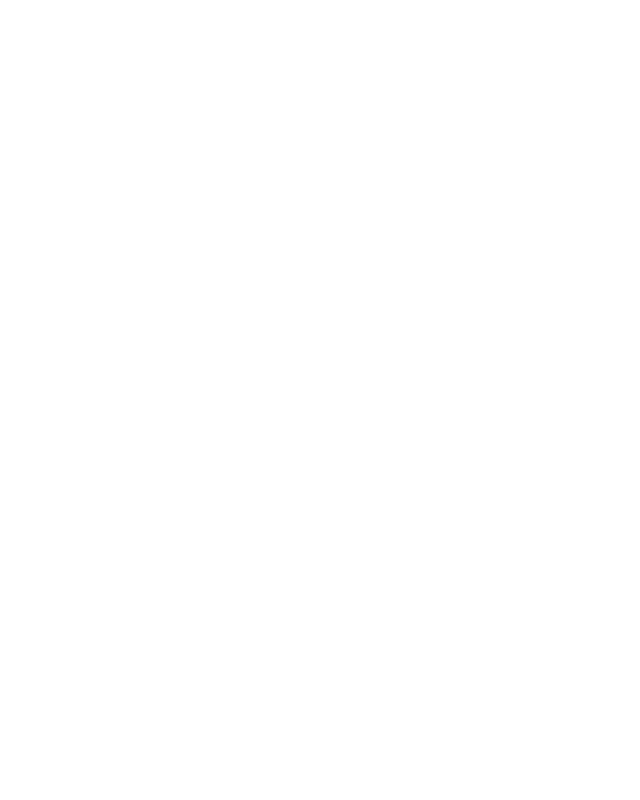
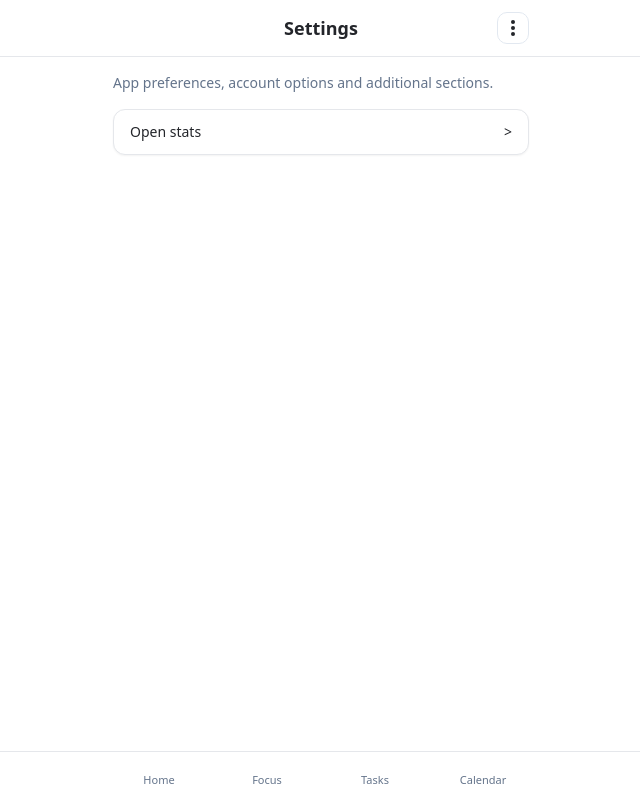
Before and after one commit to GoodFe11ow/Final-project, a Vue app in the folder frontend/: page /settings in a window 1280 px wide. Before the commit this address had no page. Shown: the whole page, without its empty margins (319-959 px from the left). Built offline with nearby package versions, Linux system fonts and the light colour scheme.

Commit message:
updated the start page structure

```diff
--- a/frontend/src/components/layout/AppShell.vue
+++ b/frontend/src/components/layout/AppShell.vue
@@ -1,38 +1,48 @@
 <script setup lang="ts">
 import { useRoute, useRouter } from 'vue-router'
 import { computed } from 'vue'
-import { usePwaInstall } from '@/composables/usePwaInstall'
 
 const route = useRoute()
 const router = useRouter()
-const { canInstall, install } = usePwaInstall()
 
 const navItems = computed(() => [
-  { name: 'Today', to: '/' },
+  { name: 'Home', to: '/' },
+  { name: 'Focus', to: '/focus' },
   { name: 'Tasks', to: '/tasks' },
-  { name: 'Focus', to: '/focus' },
-  { name: 'Stats', to: '/stats' },
+  { name: 'Calendar', to: '/calendar' },
 ])
 
 function isActive(path: string) {
   return route.path === path
 }
+
+const headerTitle = computed(() => String(route.meta.title ?? 'Productivity'))
 </script>
 
 <template>
   <div class="flex min-h-svh flex-col bg-background text-foreground">
     <header class="sticky top-0 z-10 border-b bg-background/80 backdrop-blur-sm">
       <div class="mx-auto flex w-full max-w-md items-center justify-between px-4 py-3">
-        <h1 class="text-lg font-semibold">Productivity</h1>
         <button
-          v-if="canInstall"
           type="button"
-          class="rounded-md border border-input bg-background px-3 py-1.5 text-xs font-medium text-foreground hover:bg-muted"
-          @click="install"
+          aria-label="Go to home"
+          class="h-8 w-8"
+          @click="router.push('/')"
         >
-          Install app
         </button>
-        <slot name="header-actions" />
+        <h1 class="text-lg font-semibold">{{ headerTitle }}</h1>
+        <button
+          type="button"
+          aria-label="Open settings"
+          class="flex h-8 w-8 items-center justify-center rounded-md border border-input text-lg leading-none hover:bg-muted"
+          @click="router.push('/settings')"
+        >
+          <span class="flex flex-col items-center justify-center gap-0.5" aria-hidden="true">
+            <span class="h-1 w-1 rounded-full bg-current"></span>
+            <span class="h-1 w-1 rounded-full bg-current"></span>
+            <span class="h-1 w-1 rounded-full bg-current"></span>
+          </span>
+        </button>
       </div>
     </header>
 
--- /dev/null
+++ b/frontend/src/views/Calendar.vue
@@ -0,0 +1,22 @@
+<script setup lang="ts">
+import AppShell from '@/components/layout/AppShell.vue'
+</script>
+
+<template>
+  <AppShell>
+    <section class="flex flex-1 flex-col gap-4">
+      <p class="text-sm text-muted-foreground">
+        Placeholder for calendar view, upcoming tasks and schedule blocks.
+      </p>
+
+      <div class="rounded-lg border bg-card p-4 text-card-foreground shadow-sm">
+        <p class="text-xs text-muted-foreground">This week</p>
+        <p class="mt-2 text-lg font-semibold">No events yet</p>
+      </div>
+
+      <div class="flex flex-1 items-center justify-center text-sm text-muted-foreground">
+        Calendar timeline will live here.
+      </div>
+    </section>
+  </AppShell>
+</template>
--- a/frontend/src/views/Focus.vue
+++ b/frontend/src/views/Focus.vue
@@ -5,12 +5,9 @@
 <template>
   <AppShell>
     <section class="flex flex-1 flex-col gap-4">
-      <header>
-        <h2 class="text-xl font-semibold">Focus</h2>
-        <p class="text-sm text-muted-foreground">
-          Placeholder for focus timer, sessions and breaks.
-        </p>
-      </header>
+      <p class="text-sm text-muted-foreground">
+        Placeholder for focus timer, sessions and breaks.
+      </p>
 
       <div
         class="flex flex-col items-center gap-4 rounded-lg border bg-card p-6 text-card-foreground shadow-sm"
--- /dev/null
+++ b/frontend/src/views/Home.vue
@@ -0,0 +1,27 @@
+<script setup lang="ts">
+import AppShell from '@/components/layout/AppShell.vue'
+</script>
+
+<template>
+  <AppShell>
+    <section class="flex flex-1 flex-col gap-3">
+      <p class="text-sm text-muted-foreground">
+        Placeholder for your daily overview: focus sessions, key tasks and quick actions.
+      </p>
+      <div class="mt-4 grid grid-cols-2 gap-3">
+        <button
+          type="button"
+          class="rounded-lg bg-primary px-3 py-2 text-sm font-medium text-primary-foreground"
+        >
+          Start focus
+        </button>
+        <button
+          type="button"
+          class="rounded-lg border border-input bg-background px-3 py-2 text-sm font-medium"
+        >
+          Add task
+        </button>
+      </div>
+    </section>
+  </AppShell>
+</template>
--- /dev/null
+++ b/frontend/src/views/Settings.vue
@@ -0,0 +1,25 @@
+<script setup lang="ts">
+import { useRouter } from 'vue-router'
+import AppShell from '@/components/layout/AppShell.vue'
+
+const router = useRouter()
+</script>
+
+<template>
+  <AppShell>
+    <section class="flex flex-1 flex-col gap-4">
+      <p class="text-sm text-muted-foreground">
+        App preferences, account options and additional sections.
+      </p>
+
+      <button
+        type="button"
+        class="flex items-center justify-between rounded-lg border bg-card px-4 py-3 text-left text-sm font-medium text-card-foreground shadow-sm"
+        @click="router.push('/stats')"
+      >
+        <span>Open stats</span>
+        <span aria-hidden="true">></span>
+      </button>
+    </section>
+  </AppShell>
+</template>
--- a/frontend/src/views/Stats.vue
+++ b/frontend/src/views/Stats.vue
@@ -5,12 +5,9 @@
 <template>
   <AppShell>
     <section class="flex flex-1 flex-col gap-4">
-      <header>
-        <h2 class="text-xl font-semibold">Stats</h2>
-        <p class="text-sm text-muted-foreground">
-          Placeholder for focus time, completed tasks and streaks.
-        </p>
-      </header>
+      <p class="text-sm text-muted-foreground">
+        Placeholder for focus time, completed tasks and streaks.
+      </p>
 
       <div class="grid grid-cols-2 gap-3">
         <div class="rounded-lg border bg-card p-3 text-card-foreground shadow-sm">
--- a/frontend/src/views/Tasks.vue
+++ b/frontend/src/views/Tasks.vue
@@ -5,12 +5,9 @@
 <template>
   <AppShell>
     <section class="flex flex-1 flex-col gap-4">
-      <header class="flex flex-col gap-2">
-        <h2 class="text-xl font-semibold">Tasks</h2>
-        <p class="text-sm text-muted-foreground">
-          Placeholder for your task lists, filters and quick add.
-        </p>
-      </header>
+      <p class="text-sm text-muted-foreground">
+        Placeholder for your task lists, filters and quick add.
+      </p>
 
       <div class="rounded-lg border bg-card p-3 text-card-foreground shadow-sm">
         <form class="flex items-center gap-2">
```
Also changed, not shown: frontend/src/router/index.ts (+7 -3 lines).
